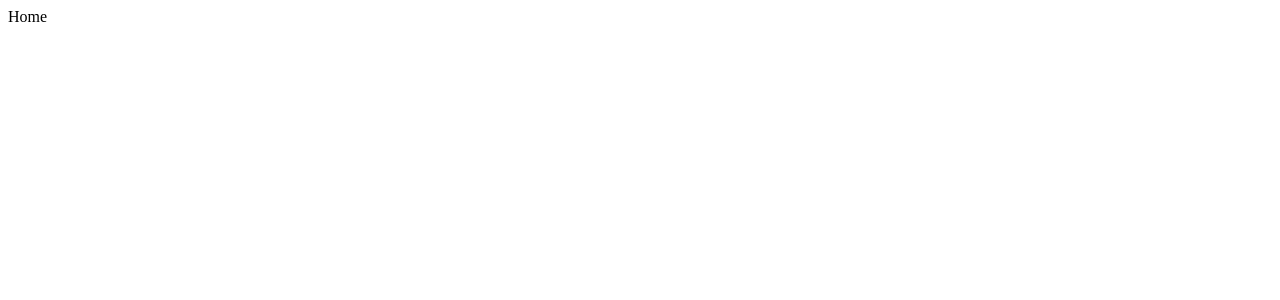
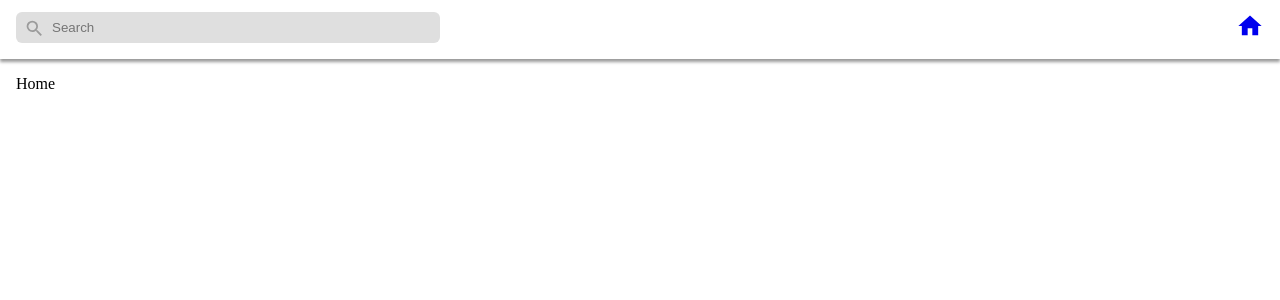
Before and after one commit to dileep8417/GSIV23_Dileep_Atyam, a React app: page / in a window 1280 px wide. Shown: the top 300 px of the page. Built offline with nearby package versions, Linux system fonts and the light colour scheme.

Commit message:
Added testing configurations and Navbar component

```diff
--- a/src/App.jsx
+++ b/src/App.jsx
@@ -4,7 +4,7 @@ import Details from "./pages/Details";
 
 const App = () => {
     return (
-        <BrowserRouter>
+        <BrowserRouter basename='/'>
             <Routes>
                 <Route path='/' element={<Home />} />
 
--- a/src/components/Layout.jsx
+++ b/src/components/Layout.jsx
@@ -4,7 +4,9 @@ const Layout = ({ children }) => {
     return (
         <main>
             <Navbar />
-            {children}
+            <div className="page-content">
+                {children}
+            </div>
         </main>
     );
 }
--- a/src/components/Navbar.jsx
+++ b/src/components/Navbar.jsx
@@ -1,8 +1,14 @@
 import { MdHome } from 'react-icons/md';
+import { Link } from 'react-router-dom';
+import SearchBar from './SearchBar';
+import '../styles/Navbar.css';
 
 const Navbar = () => {
     return (
-        <nav></nav>
+        <nav>
+            <SearchBar />
+            <Link className='nav-icon' to='/' data-testid='home-link'><MdHome /></Link>
+        </nav>
     );
 }
 
--- a/src/components/SearchBar.jsx
+++ b/src/components/SearchBar.jsx
@@ -0,0 +1,13 @@
+import { MdSearch } from 'react-icons/md';
+import '../styles/Searchbar.css';
+
+const SearchBar = () => {
+    return (
+        <div className="search-field">
+            <MdSearch className='search-icon' />
+            <input type="text" placeholder="Search" />
+        </div>
+    );
+}
+
+export default SearchBar;
--- a/src/index.css
+++ b/src/index.css
@@ -0,0 +1,20 @@
+* {
+    padding: 0;
+    margin: 0;
+}
+
+:root {
+    --green: #34A853;
+    --amber: #FBBC04;
+    --red: #CF3721;
+    --blue: #4285F4;
+    --orange: #F25C00;
+    --orchid: #AC69B0;
+    --gray: #4A4A4A;
+    --light-gray: #9B9B9B;
+    --disabled: #DFDFDF;
+}
+
+.page-content {
+    padding: 0 16px;
+}
--- a/src/index.js
+++ b/src/index.js
@@ -2,6 +2,7 @@ import React from "react";
 import { createRoot } from 'react-dom/client'
 import App from "./App";
 import { registerServiceWorker } from './serviceWorkerRegister';
+import './index.css';
 
 const rootDom = document.getElementById('movie-browser');
 
--- /dev/null
+++ b/src/styles/Navbar.css
@@ -0,0 +1,15 @@
+nav {
+    display: flex;
+    padding: 12px 16px;
+    box-shadow: 0 3px 3px var(--light-gray);
+    justify-content: space-between;
+    margin: 0 0 16px;
+}
+
+nav .nav-icon {
+    font-size: 28px;
+}
+
+nav .nav-icon:active {
+    color: inherit;
+}
--- /dev/null
+++ b/src/styles/Searchbar.css
@@ -0,0 +1,22 @@
+.search-field {
+    position: relative;
+    width: 100%;
+    max-width: 380px;
+}
+
+.search-field input {
+    border: none;
+    border-radius: 6px;
+    padding: 8px 8px 8px 36px;
+    width: 100%;
+    background-color: var(--disabled);
+    outline: none;
+}
+
+.search-field .search-icon {
+    position: absolute;
+    font-size: 21px;
+    left: 8px;
+    top: 6px;
+    color: var(--light-gray);
+}
--- a/webpack.config.js
+++ b/webpack.config.js
@@ -30,7 +30,11 @@ const config = {
                 test: /.jsx?$/,
                 exclude: /node_modules/,
                 use: 'babel-loader'
-            }
+            },
+            {
+                test: /.css$/,
+                use: ['style-loader', 'css-loader'],
+            },
         ],
     },
     resolve: {
```
Also changed, not shown: package.json (+7 -1 lines), 2 other files (tests, documents, lock files or other folders).
